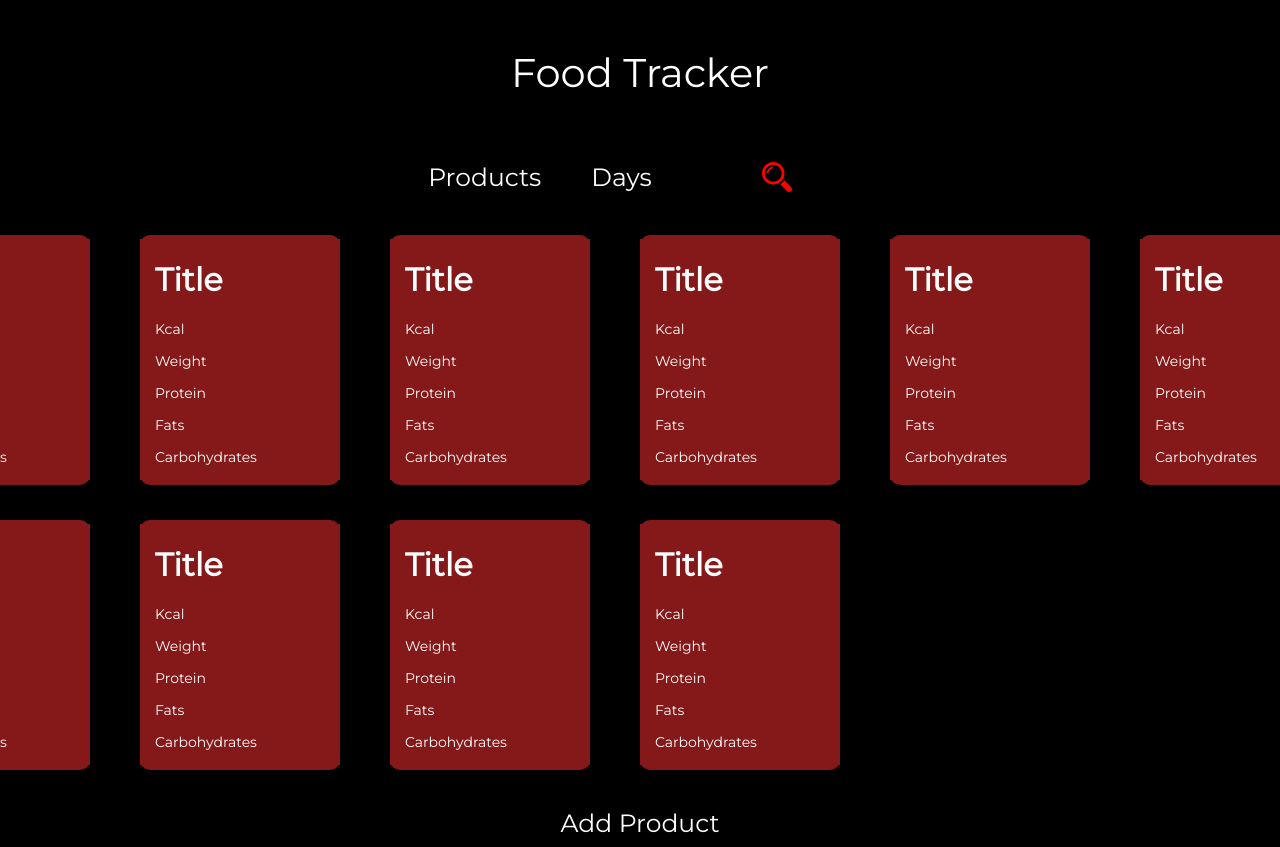
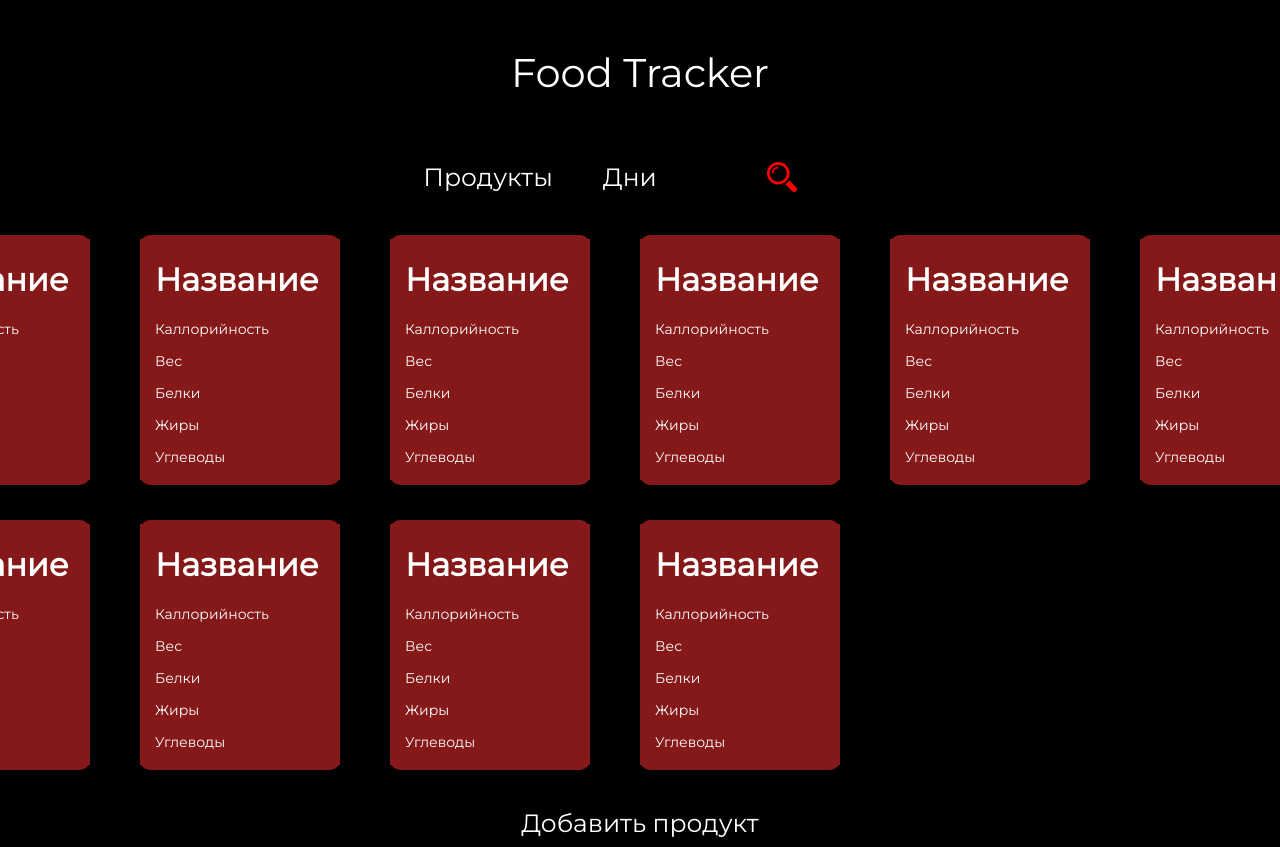
Before and after one commit to Hevoren/food-tracker, a Vue app: page / in a window 1280 px wide. Shown: the top 847 px of the page. Built offline with nearby package versions, Linux system fonts and the light colour scheme.

Commit message:
[updated] ui for AddProduct form

```diff
--- a/src/components/HeaderPage.vue
+++ b/src/components/HeaderPage.vue
@@ -12,8 +12,8 @@ export default {
 <template>
   <div class="header">
     <div class="menu">
-      <a href="#">Products</a>
-      <a href="#">Days</a>
+      <a href="#">Продукты</a>
+      <a href="#">Дни</a>
     </div>
     <div>
       <Search/>
--- a/src/components/Main/AddProduct.vue
+++ b/src/components/Main/AddProduct.vue
@@ -19,12 +19,12 @@ export default {
   <div @click="closeForm" :class="{ 'form-product-bg': formVisible }">
     <div class="form-product" @click.stop>
       <form>
-        <input type="text" name="input" value="Title">
-        <input type="text" name="kcal" value="Kcal">
-        <input type="text" name="weight" value="Weight">
-        <input type="text" name="protein" value="Protein">
-        <input type="text" name="fats" value="Fats">
-        <input type="text" name="carbohydrates" value="Carbohydrates">
+        <input type="text" name="input" placeholder="Название">
+        <input type="text" name="kcal" placeholder="Каллорийность">
+        <input type="text" name="weight" placeholder="Вес">
+        <input type="text" name="protein" placeholder="Белки">
+        <input type="text" name="fats" placeholder="Жиры">
+        <input type="text" name="carbohydrates" placeholder="Углеводы">
         <button type="submit">Add</button>
       </form>
     </div>
@@ -51,10 +51,40 @@ form {
 }
 
 .form-product input {
+  color: black;
+  font-size: 16px;
   background: none;
   outline: none;
   border: none;
+  height: 60px;
+  width: 80%;
   border-bottom: 1px solid black;
+  font-weight: bold;
+}
+
+.form-product button {
+  height: 40px;
+  width: 80%;
+  background-color: black;
+  border: none;
+  border-radius: 15px;
+  margin-top: 20px;
+  color: white;
+  font-size: 20px;
+  transition: .8s ease;
+}
+
+.form-product button:hover {
+  transition: .8s ease;
+  background-color: white;
+  color: black;
+  cursor: pointer;
+}
+
+.form-product input::placeholder {
+  color: black;
+  opacity: 0.5;
+  font-weight: normal;
 }
 
 .form-product-bg {
--- a/src/components/Main/ProductPage.vue
+++ b/src/components/Main/ProductPage.vue
@@ -8,12 +8,12 @@ export default {
 <div>
   <div class="product">
     <div class="product-item">
-      <h1>Title</h1>
-      <p>Kcal</p>
-      <p>Weight</p>
-      <p>Protein</p>
-      <p>Fats</p>
-      <p>Carbohydrates</p>
+      <h1>Название</h1>
+      <p>Каллорийность</p>
+      <p>Вес</p>
+      <p>Белки</p>
+      <p>Жиры</p>
+      <p>Углеводы</p>
     </div>
   </div>
 </div>
--- a/src/components/Main/ProductsPage.vue
+++ b/src/components/Main/ProductsPage.vue
@@ -44,7 +44,7 @@ export default {
     </div>
     <div class="add-product-button">
       <button @click="addProduct">
-        Add Product
+        Добавить продукт
       </button>
     </div>
   </div>
@@ -85,16 +85,4 @@ button:hover {
   color: #851818;
 }
 
-.add-product {
-  opacity: 0;
-  height: 0;
-  overflow: hidden;
-  transition: opacity 0.5s ease, height 0.5s ease;
-}
-
-.add-product:active {
-  opacity: 1; /* При появлении элемента с классом active, делаем его видимым */
-  height: auto; /* Автоматическая высота элемента */
-}
-
 </style>
```
